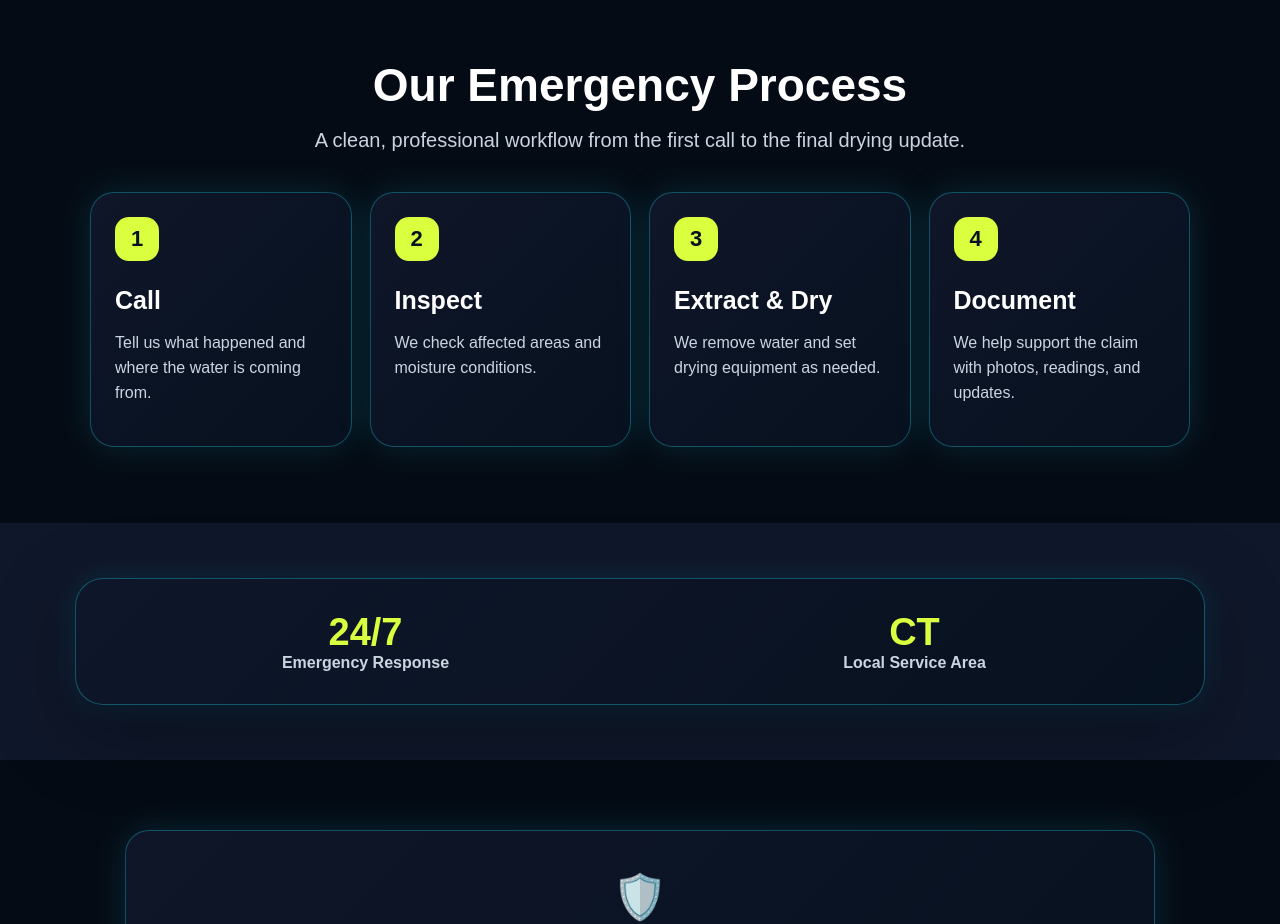
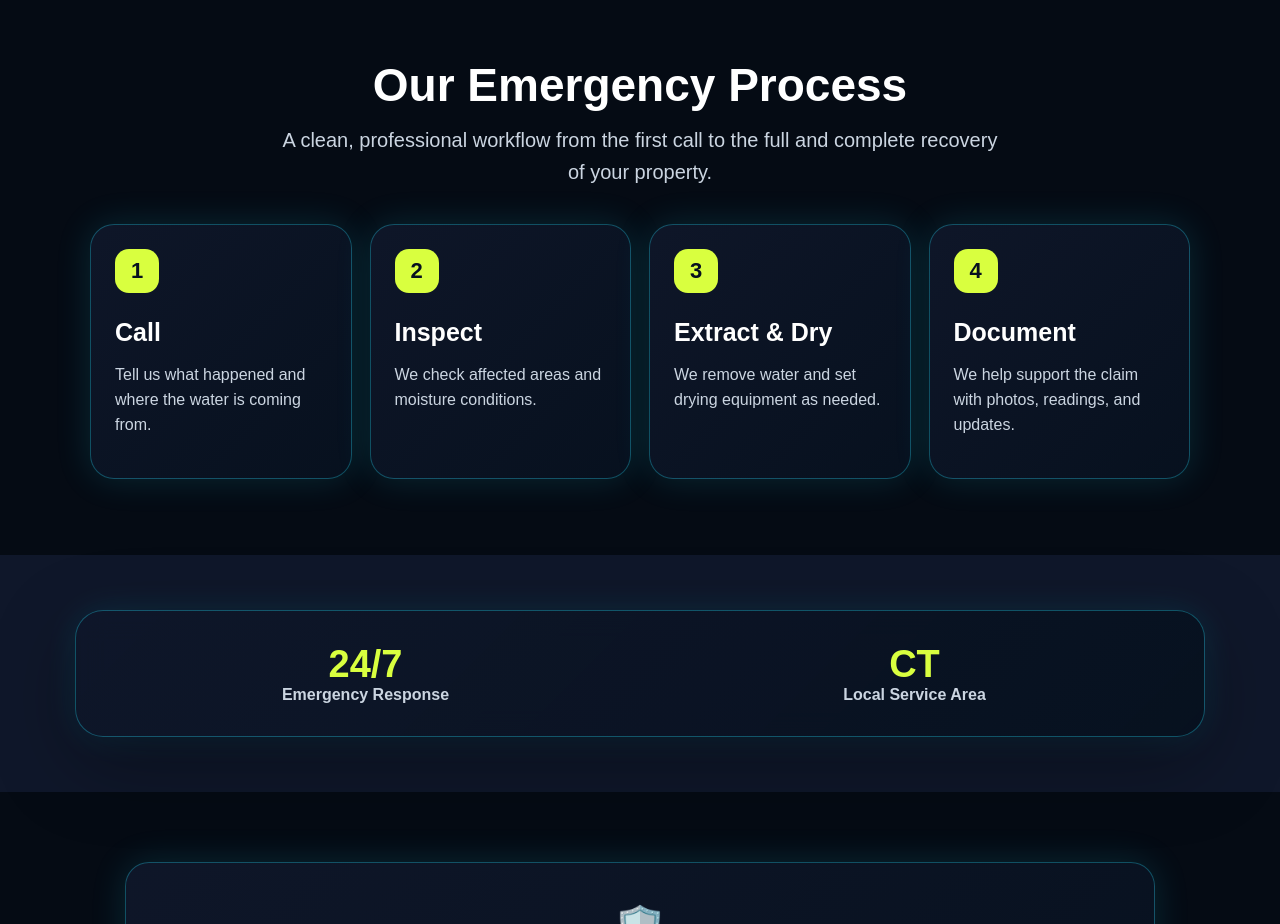
Before and after one commit to EDRESTO/EDWARD-RESTORATION-SITE, a Next.js app: page / in a window 1280 px wide. Shown: the part 2560-3484 px from the top of the page. Built offline with nearby package versions, Linux system fonts and the light colour scheme.

Commit message:
Update page.tsx

```diff
--- a/app/page.tsx
+++ b/app/page.tsx
@@ -678,7 +678,7 @@ export default function Page() {
           </h2>
 
           <p style={{ color: "#cbd5e1", fontSize: 20, textAlign: "center", maxWidth: 720, margin: "0 auto 36px", lineHeight: 1.6 }}>
-            A clean, professional workflow from the first call to the final drying update.
+            A clean, professional workflow from the first call to the full and complete recovery of your property.
           </p>
 
           <div style={{ display: "grid", gridTemplateColumns: "repeat(auto-fit, minmax(220px, 1fr))", gap: 18 }}>
```
